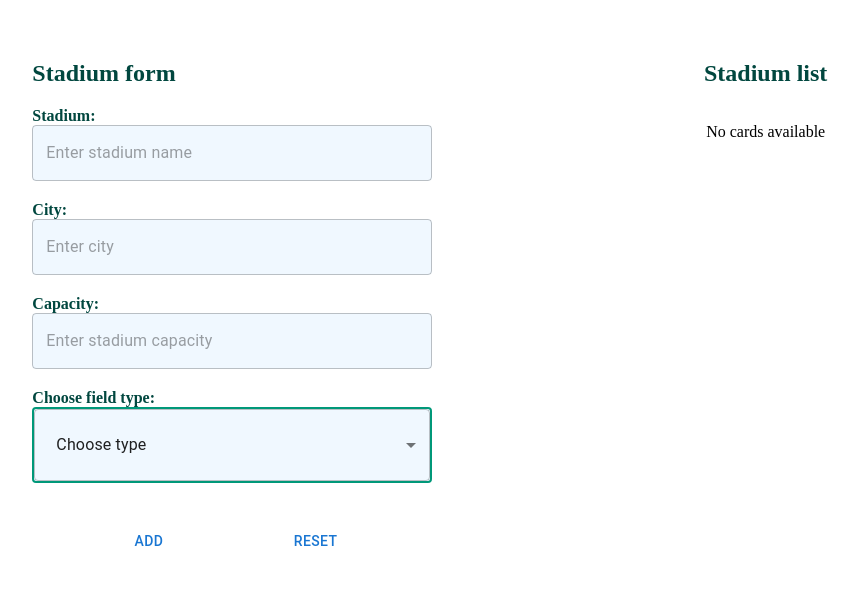
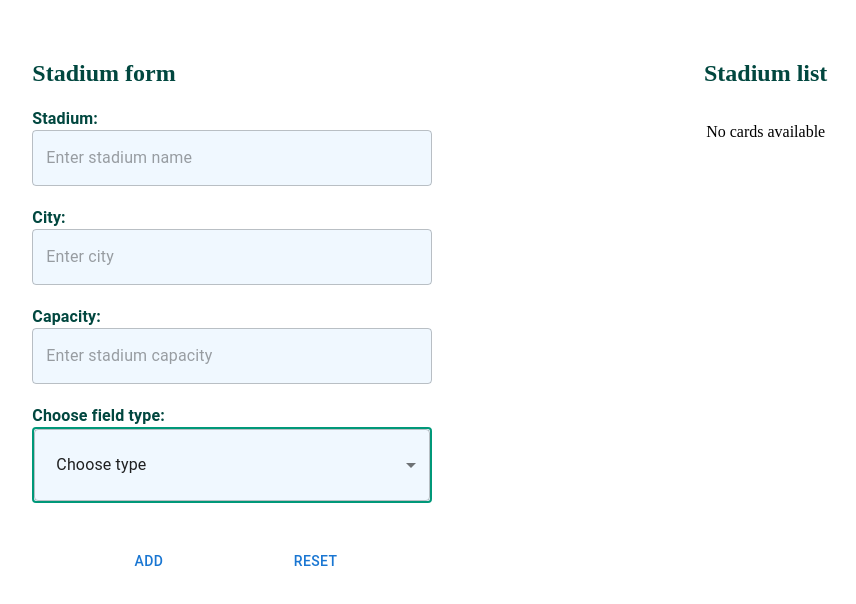
Before and after one commit to proga-react-practice/sigma-ivan-ostapiv, a React (Vite) app: page / in a window 1280 px wide. Shown: the top 604 px of the page, without its empty margins (141-997 px from the left). Built offline with nearby package versions, Linux system fonts and the light colour scheme.

Commit message:
Update Form component through MUI InputLabel integration

```diff
--- a/src/components/Form.tsx
+++ b/src/components/Form.tsx
@@ -8,6 +8,7 @@ import {
     specialCharsAndNumbers,
     positiveIntegerPattern,
 } from "../utils/validationPatterns";
+import {InputLabel} from "@mui/material";
 
 interface FormProps {
     setCardInfo: React.Dispatch<React.SetStateAction<CardProps[]>>;
@@ -155,7 +156,7 @@ const Form: React.FC<FormProps> = ({setCardInfo}) => {
             <h2>Stadium form</h2>
             <form className="stadium-form">
                 <div className="input-container">
-                    <label htmlFor="stadium-name">Stadium:</label>
+                    <InputLabel htmlFor="stadium-name">Stadium:</InputLabel>
                     <Input
                         type="text"
                         id="stadium-name"
@@ -169,7 +170,7 @@ const Form: React.FC<FormProps> = ({setCardInfo}) => {
                     <div className="error-message">{stadiumNameError}</div>
                 </div>
                 <div className="input-container">
-                    <label htmlFor="city">City:</label>
+                    <InputLabel htmlFor="city">City:</InputLabel>
                     <Input
                         type="text"
                         id="city"
@@ -183,7 +184,7 @@ const Form: React.FC<FormProps> = ({setCardInfo}) => {
                     <div className="error-message">{cityError}</div>
                 </div>
                 <div className="input-container">
-                    <label htmlFor="capacity">Capacity:</label>
+                    <InputLabel htmlFor="capacity">Capacity:</InputLabel>
                     <Input
                         type="number"
                         id="capacity"
@@ -197,7 +198,9 @@ const Form: React.FC<FormProps> = ({setCardInfo}) => {
                     <div className="error-message">{capacityError}</div>
                 </div>
                 <div className="input-container select-container">
-                    <label htmlFor="field-type">Choose field type:</label>
+                    <InputLabel htmlFor="field-type">
+                        Choose field type:
+                    </InputLabel>
                     <Select
                         id="field-type"
                         name="fieldType"
```
